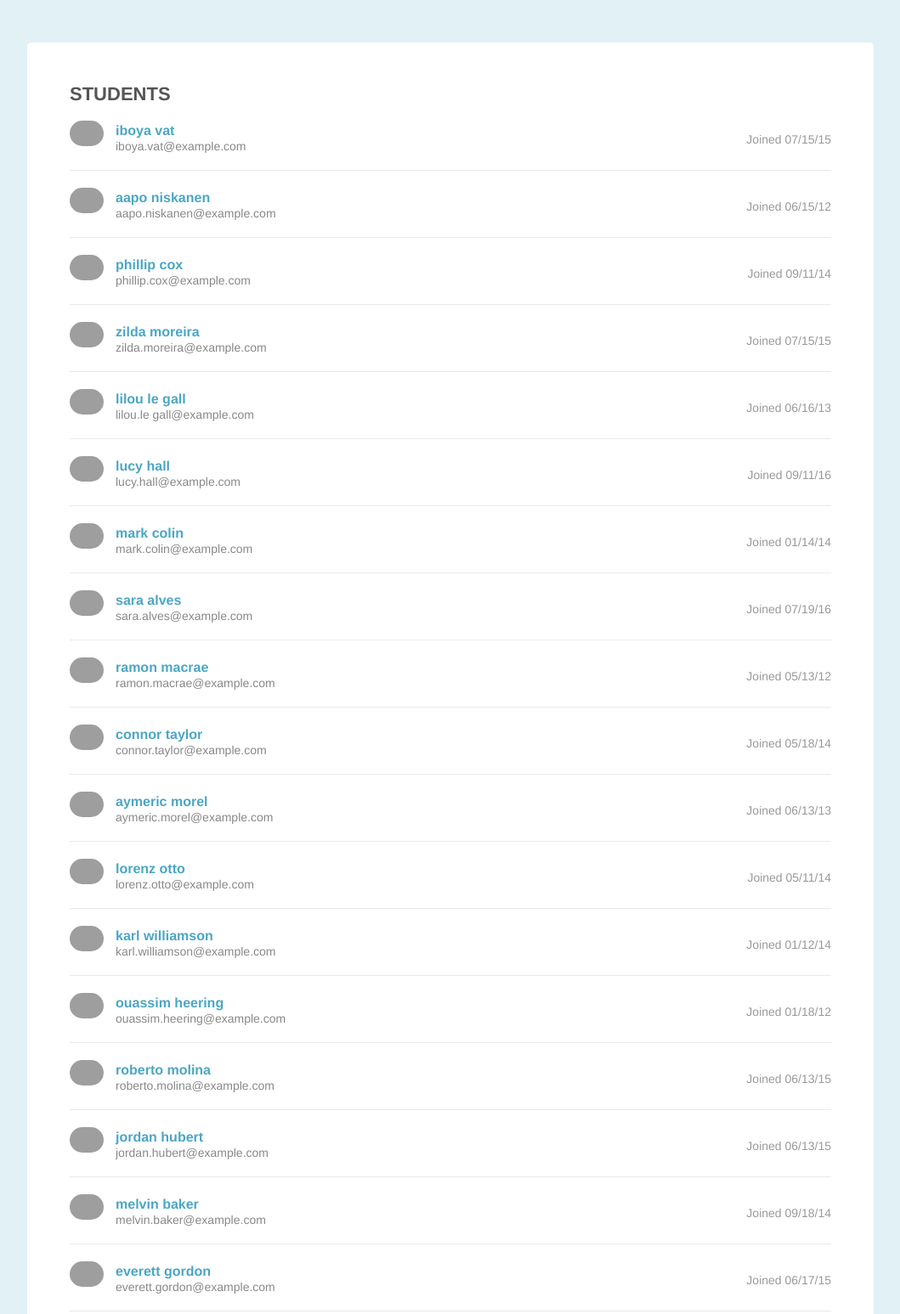
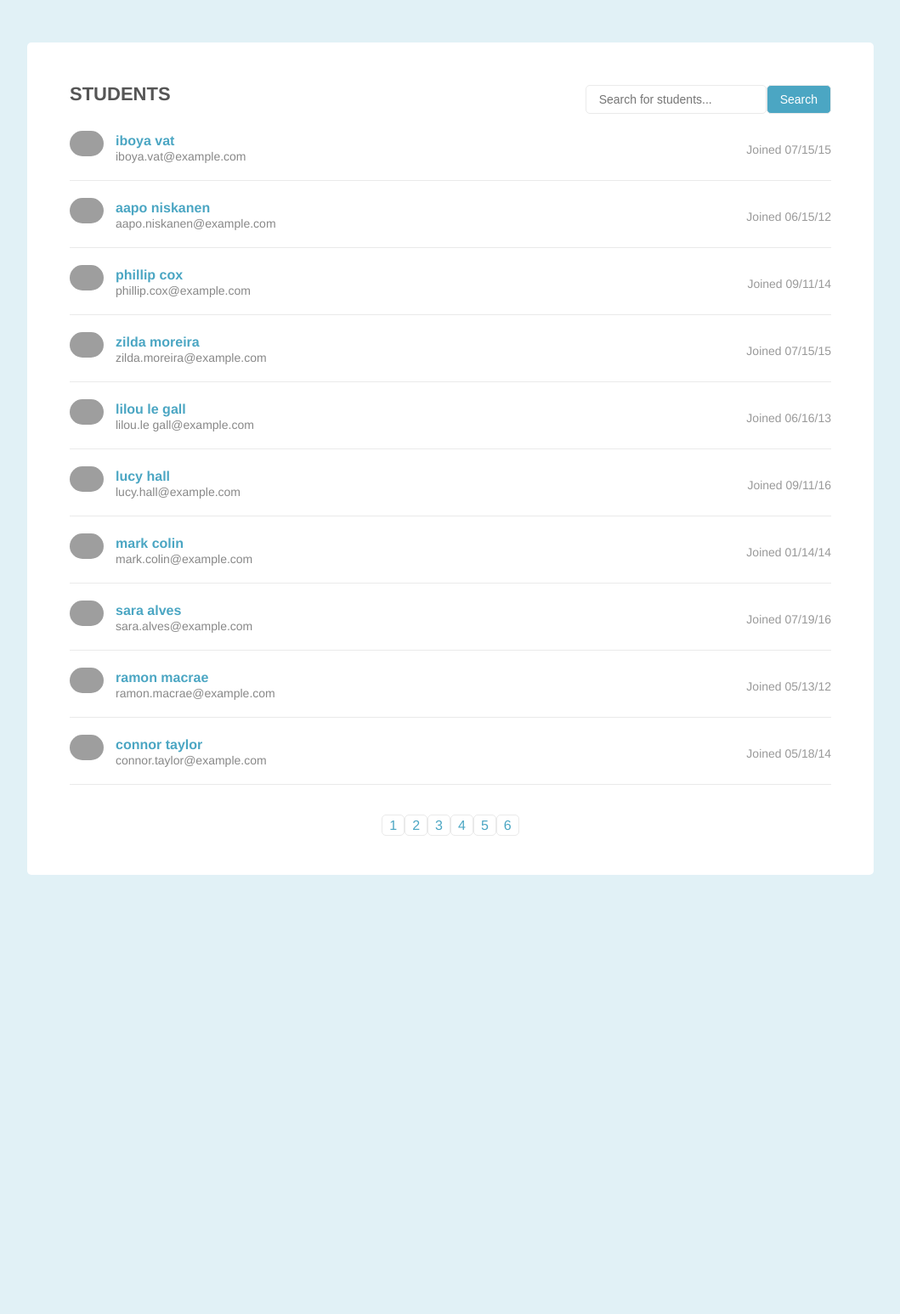
Before and after one commit to matt-yost/Project2, a plain HTML site: page index.html in a window 1280 px wide. Shown: the top 1547 px of the page at 85% size, without its empty margins (110-1169 px from the left). After the commit the page ends 1080 px from the top, so only its background shows below. Drawn offline with nearby package versions, Linux system fonts and the light colour scheme; grey boxes are pictures that could not be loaded.

Commit message:
loads initial info via JS
Made a lot of changes to make things simpler

```diff
--- a/index.html
+++ b/index.html
@@ -554,6 +554,10 @@
            </div>
         </li>
       </ul>
+      <div class="pagination">
+      </div>
     </div>
+    <script src="https://code.jquery.com/jquery-3.0.0.min.js" integrity="sha256-JmvOoLtYsmqlsWxa7mDSLMwa6dZ9rrIdtrrVYRnDRH0=" crossorigin="anonymous"></script>
+    <script src="main.js"></script>
   </body>
 </html>
--- a/main.js
+++ b/main.js
@@ -1 +1,42 @@
-'use strict'
+$(document).ready(function(){
+
+  // Get UL info
+  var studentList = $('.student-list li');
+
+  // Append search bar to header
+  var searchHeader = "<h2>Students</h2><div class='student-search'><input placeholder='Search for students...'><button>Search</button></div>";
+  $(".page-header").html(searchHeader);
+
+  // Calculate number of pages needed
+  var numberOfPages = Math.ceil(studentList.length / 10);
+
+  var pagination = function(){
+    paginationHTML = "<ul>";
+    for(var i = 0; i < numberOfPages; i++){
+      paginationHTML+= "<li><a href='#'>" + (i+1) + "</li>";
+    };
+    paginationHTML += "</ul>";
+    $(".pagination").html(paginationHTML);
+  };
+  pagination();
+
+  // Show first 10 students
+  studentList.hide();
+  studentList.slice(0,10).show();
+
+  //Toggle active class on buttons when clicked
+  var page = $(".pagination li a");
+  $(page).on("click", function(){
+      page.removeClass("active");
+      $(this).toggleClass("active");
+  });
+
+  // Seperate students into x amount of pages
+  studentList.each(function(index){
+    //console.log($(this).html());
+  });
+
+
+  // Search function
+
+});
```
